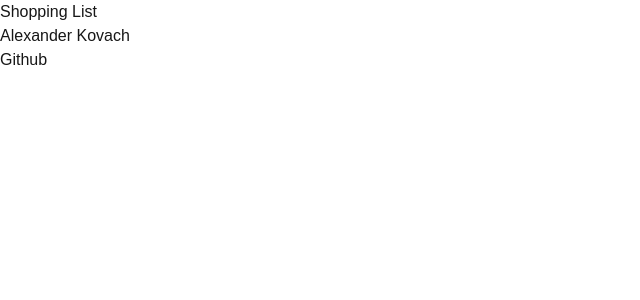
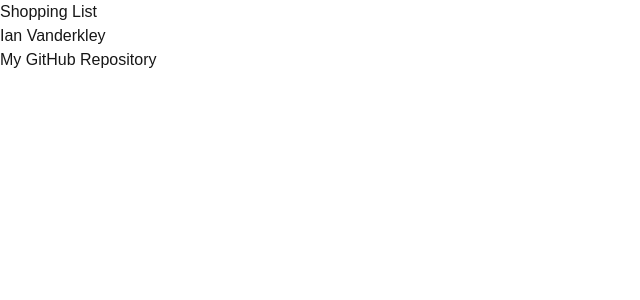
Before and after one commit to Exampleuser274/cprg306-assignments, a Next.js app: page /week-2 in a window 1280 px wide. Shown: the top 300 px of the page, without its empty margins (0-640 px from the left). Built offline with nearby package versions, Linux system fonts and the light colour scheme.

Commit message:
Complete week 2 assignment

```diff
--- /dev/null
+++ b/app/page.js
@@ -0,0 +1,13 @@
+import Link from "next/link";
+
+export default function Home() {
+  return (
+    <main>
+      <h1>CPRG 306: Web Development 2 - Assignments</h1>
+
+      <Link href="/week-2">
+        Week 2
+      </Link>
+    </main>
+  );
+}
--- a/app/week-2/student-info.js
+++ b/app/week-2/student-info.js
@@ -1,9 +1,13 @@
-import Link from 'next/link'
-export default  function StudentInfo(){
-    return(
-        <main>
-            <h2>Alexander Kovach</h2>
-            <Link href="https://github.com/Exampleuser274/cprg306-assignments">Github</Link>
-        </main>
-    );
+import Link from "next/link";
+
+export default function StudentInfo() {
+  return (
+    <div>
+      <p>Ian Vanderkley</p>
+
+      <Link href="https://github.com/Exampleuser274/cprg306-assignments/tree/Ian-Vanderkley">
+        My GitHub Repository
+      </Link>
+    </div>
+  );
 }
```
Also changed, not shown: app/week-2/page.js (+9 -7 lines).
